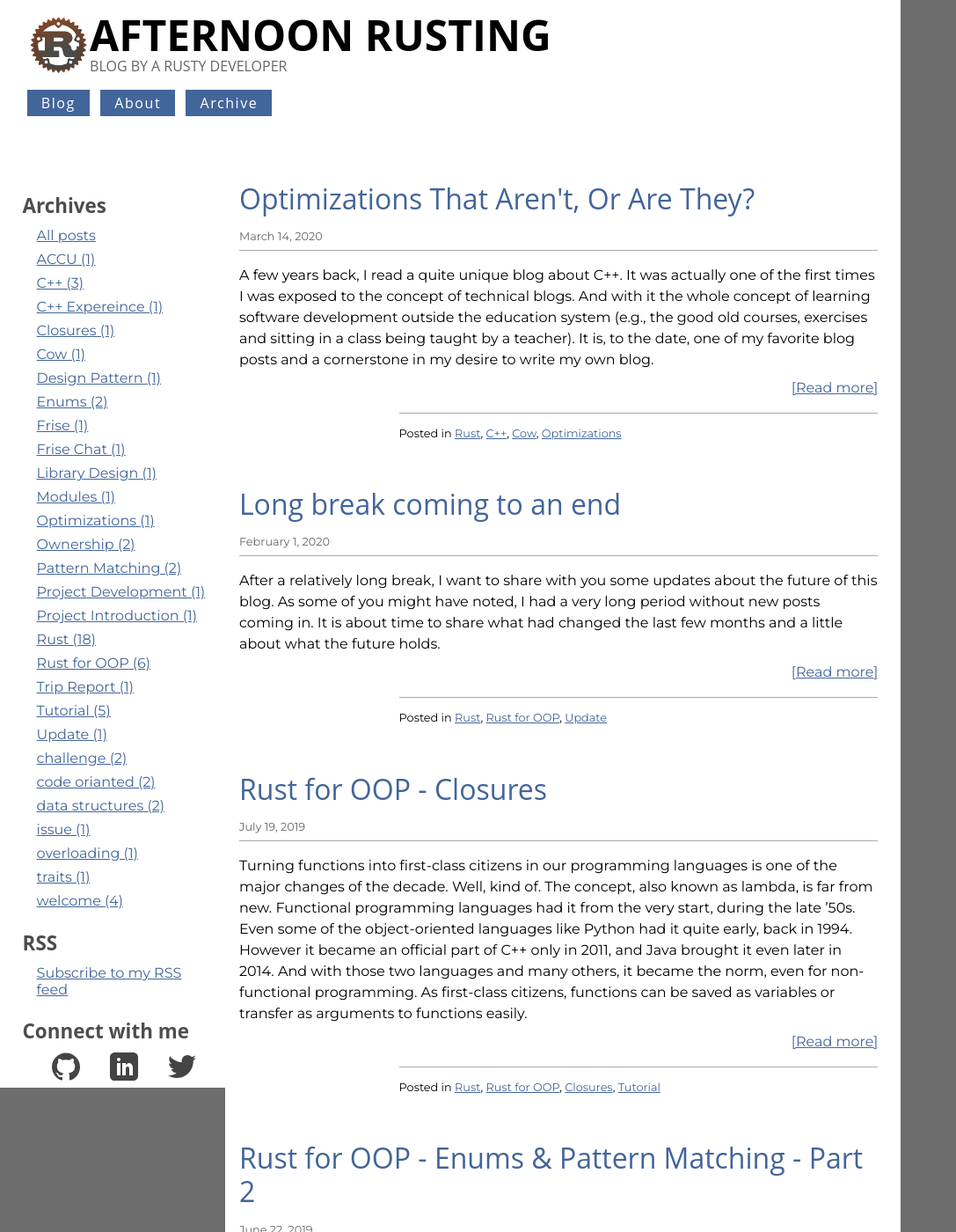
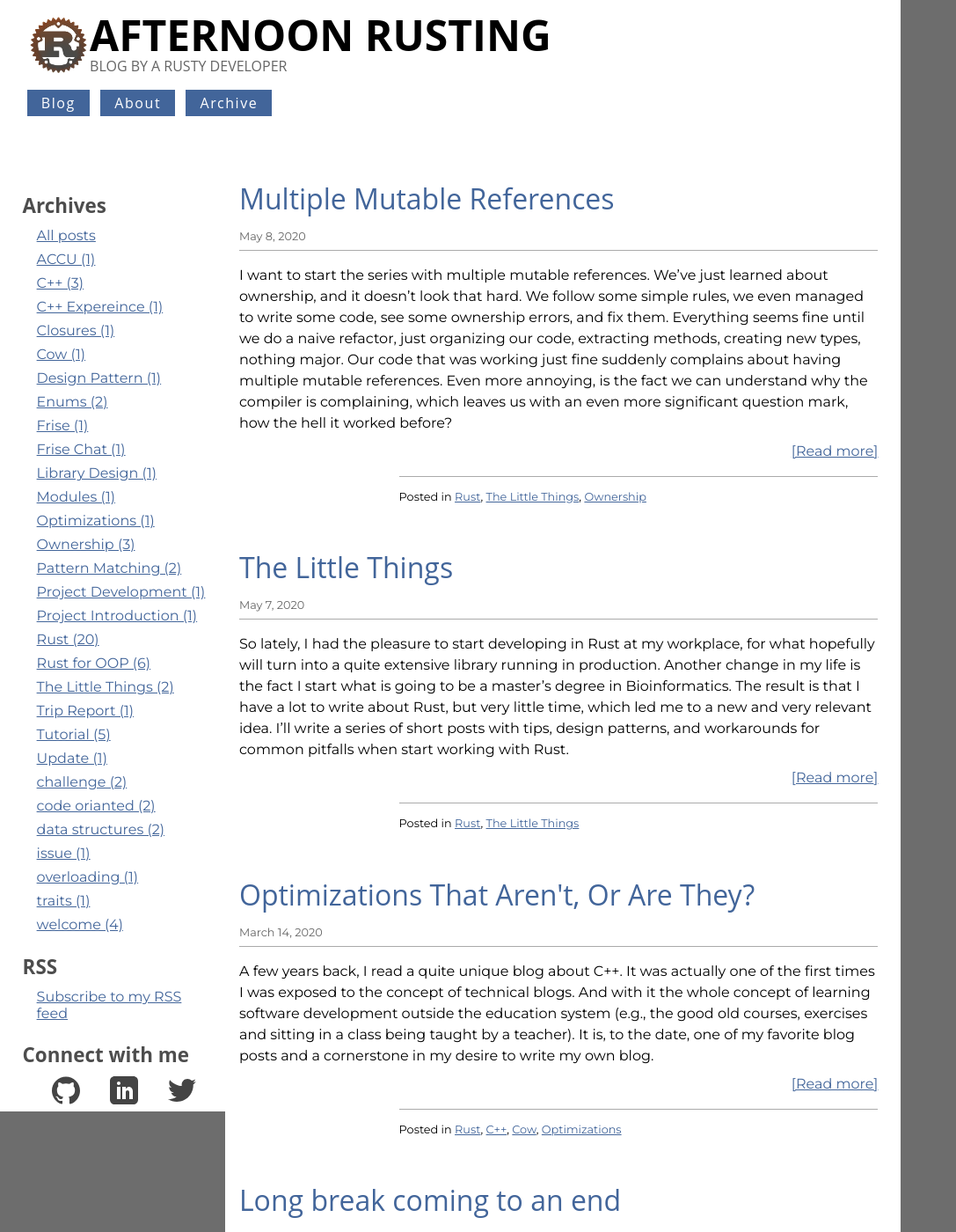
Before and after one commit to oribenshir/afternoon_rusting, a Jekyll site: the page built from index.html, in a window 1280 px wide and 1400 px high. Shown: the whole window at 88% size, without its empty margins (0-1087 px from the left). Built offline with Jekyll 4.4.1, drawn with Linux system fonts in a browser that asks for light colours; nearby versions of some CDN libraries; the list of posts is cut into pages by our own code; some of the changed text lies outside the part shown.

Commit message:
The Small Things

````diff
--- a/_posts/2020-03-14-copy-on-write.md
+++ b/_posts/2020-03-14-copy-on-write.md
@@ -1,7 +1,7 @@
 ---
 layout: post
 title:  "Optimizations That Aren't, Or Are They?"
-date:   2020-03-14
+date:   2020-3-14
 tags: [Rust, C++, Cow, Optimizations]
 excerpt_separator: <!--more-->
 ---
--- /dev/null
+++ b/_posts/2020-05-07-the-small-things.md
@@ -0,0 +1,17 @@
+---
+layout: post
+title:  "The Little Things"
+date:   2020-5-07
+tags: [Rust, The Little Things]
+excerpt_separator: <!--more-->
+---
+
+So lately, I had the pleasure to start developing in Rust at my workplace, for what hopefully will turn into a quite extensive library running in production. Another change in my life is the fact I start what is going to be a master's degree in Bioinformatics. The result is that I have a lot to write about Rust, but very little time, which led me to a new and very relevant idea. I'll write a series of short posts with tips, design patterns, and workarounds for common pitfalls when start working with Rust.
+<!--more-->
+
+I believe the audience for this series is unique in the Rust landscape. The audience is Rust beginners who need to get productive and fast; some of you might even get into Rust, as it is the language your workplace is using. The goal is to provide a set of tools, tips, and design patterns, allowing you to be productive with Rust, and getting their fast.
+
+An important disclaimer is required. The idea is to get productive and fast. Sometimes the solutions are not the most elegant, but they work. Unlike, for instance, learning Data-Driven programming for the next six months, or going through pages and pages of GitHub issues, discussions, blogs, and academic articles only to understand how to create a future with non-static lifetime (a real story).
+
+Other Post in the Series:
+* [Multiple Mutable References]({{site.url}}/{% post_url 2020-05-08-mutable-reference %} "Multiple Mutable References").
--- /dev/null
+++ b/_posts/2020-05-08-mutable-reference.md
@@ -0,0 +1,114 @@
+---
+layout: post
+title:  "Multiple Mutable References"
+date:   2020-5-8
+tags: [Rust, The Little Things, Ownership]
+excerpt_separator: <!--more-->
+---
+
+I want to start the series with multiple mutable references. We've just learned about ownership, and it doesn't look that hard. We follow some simple rules, we even managed to write some code, see some ownership errors, and fix them. Everything seems fine until we do a naive refactor, just organizing our code, extracting methods, creating new types, nothing major. Our code that was working just fine suddenly complains about having multiple mutable references. Even more annoying, is the fact we can understand why the compiler is complaining, which leaves us with an even more significant question mark, how the hell it worked before?
+<!--more-->
+
+Other Post in the Series:
+* [Series Introduction]({{site.url}}/{% post_url 2020-05-07-the-small-things %} "Series Introduction").
+
+### Why are we here
+```rust
+error[E0499]: cannot borrow `*self` as mutable more than once at a time
+```
+
+Here is our original code which works just fine:
+```rust
+struct Test {
+    a : u32,
+    b : u32
+}
+
+impl Test {
+    fn increase(&mut self) {
+        let mut a = &mut self.a;
+        let mut b = &mut self.b;
+        *a += 1;
+        *b += 1;
+    }
+}
+```
+
+And now we decided to refactor our code, maybe extracting a function:
+
+```rust
+struct Test {
+    a : u32,
+    b : u32
+}
+
+impl Test {
+
+    fn increase_a (&mut self) {
+        self.a += 1;
+    }
+
+    fn increase(&mut self) {
+        let b = &mut self.b;
+        self.increase_a();
+        *b += 1;
+    }
+}
+```
+
+And then we encounter the infamous compiler error:
+
+```rust
+error[E0499]: cannot borrow `*self` as mutable more than once at a time
+  --> the_little_things\src\main.rs:47:9
+   |
+46 |         let b = &mut self.b;
+   |                 ----------- first mutable borrow occurs here
+47 |         self.increase_a();
+   |         ^^^^ second mutable borrow occurs here
+48 |         *b += 1;
+   |         ------- first borrow later used here
+```
+
+### What happened
+We have a mutable reference to `b` a field in `self`, and we also got a mutable reference to `self` taken in the `increase_a` function. Having two mutable references to the same variable is not allowed, hence the compiler error. Before giving two possible fixes, let us discuss why the original version worked.
+
+The first version works because the Rust compiler is being smart. It understands some basics concepts about structs, and it knows that borrows can be "split." Meaning that while we are not allowed to take two mutable references to the entire struct, we can have up to one mutable reference for each of the struct fields. In this case, it is okay to have two mutable references, one to the field `a` and another to `b`, as at no point in time, we have two mutable references to the same piece of data in memory. But the Rust compiler has its limitations. Once we extracted a function, it is not smart enough to understand the method uses only one field in `self`. It automatically mutably borrow the entire struct.  Resulting in two mutable references which can access to `b`, after our refactor.
+
+Taking this into account there are two easy solutions, the first don't take mutable reference to `b` too early:
+
+```rust
+fn increase(&mut self) {
+    self.increase_a();
+    self.b += 1;
+}
+```
+
+If for whatever reason we are required to do so, we can guide the compiler we want a mutable reference specifically to the field `a`, by making the `increase_a` function a free-standing one:
+
+```rust
+fn increase_a (a :&mut u32) {
+    *a += 1;
+}
+
+fn increase(&mut self) {
+    let b = &mut self.b;
+    Test::increase_a(&mut self.a);
+    *b += 1;
+}
+```
+
+While the last solution is not the most elegant, it tends to work. So don't be afraid to use it.
+
+### Bits of Advice
+1. Minimize or eliminate the period in which you keep around mutable references to struct fields.
+2. Don't be afraid to create functions that don't take self, but only a specific field of it.
+
+#### Sidenote
+If you are confused with dereferencing and referencing syntax. And mostly why sometimes it is required while at other times it doesn't you are not alone. I was confused about it as well when starting to write Rust. It tends to come quite quickly, and until it does, just experiment while letting the Rust compiler to guide you. I currently plan for the third post in this series to address it more appropriately.
+
+#### Resources
+* More about [Splitting Borrow](https://doc.rust-lang.org/nomicon/borrow-splitting.html "splitting borrow")
+* For the eager ones, more about dereferencing [here](https://doc.rust-lang.org/1.27.2/book/second-edition/ch15-02-deref.html?highlight=deref,coer#implicit-deref-coercions-with-functions-and-methods "dereferencing"). again I'll touch it on the third part.
+
+The next post is going to discuss a very similar problem and give you even another approach to face this problem.
````
